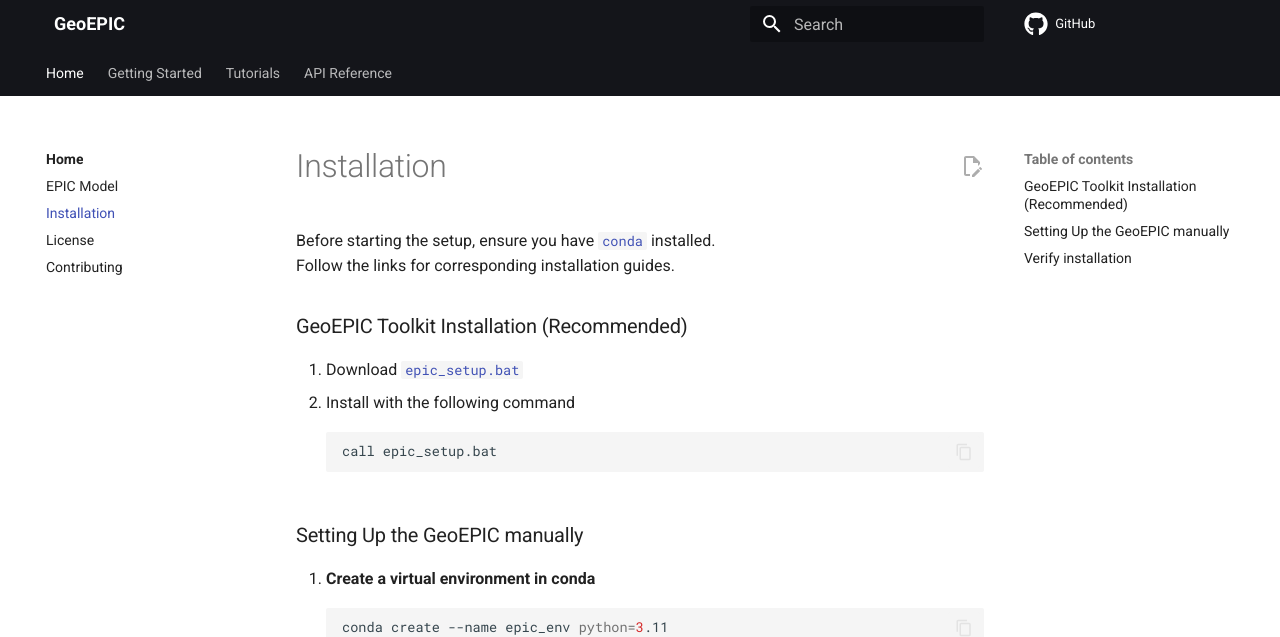
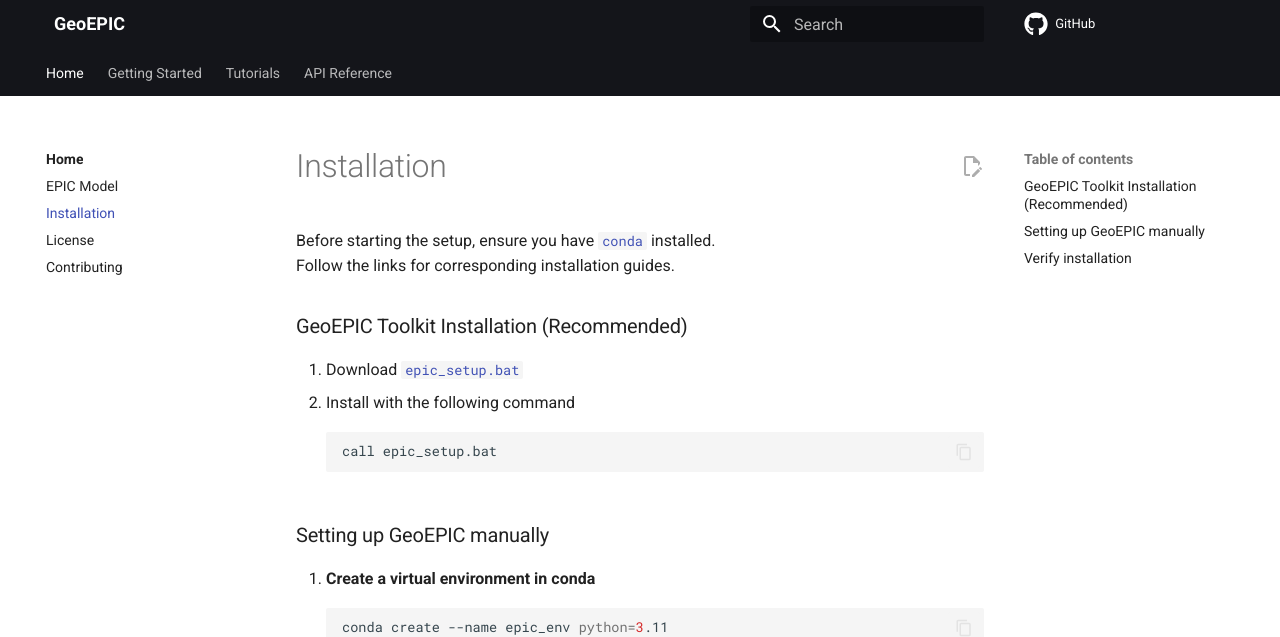
Before and after one commit to smarsGroup/geo_epic_win, an MkDocs documentation site: the page built from docs/pages/installation.md, in a window 1280 px wide and 900 px high. Shown: the top 637 px of the window. Built offline with MkDocs 1.6.1 and Material for MkDocs 9.7.7, drawn with Linux system fonts in a browser that asks for light colours; comment, search, counter and statistics services are not loaded.

Commit message:
Update installation.md

````diff
--- a/docs/pages/installation.md
+++ b/docs/pages/installation.md
@@ -7,7 +7,7 @@
    ```
    call epic_setup.bat
    ```
-### Setting Up the GeoEPIC manually
+### Setting up GeoEPIC manually
 
 1. **Create a virtual environment in conda**
     ```bash
````
